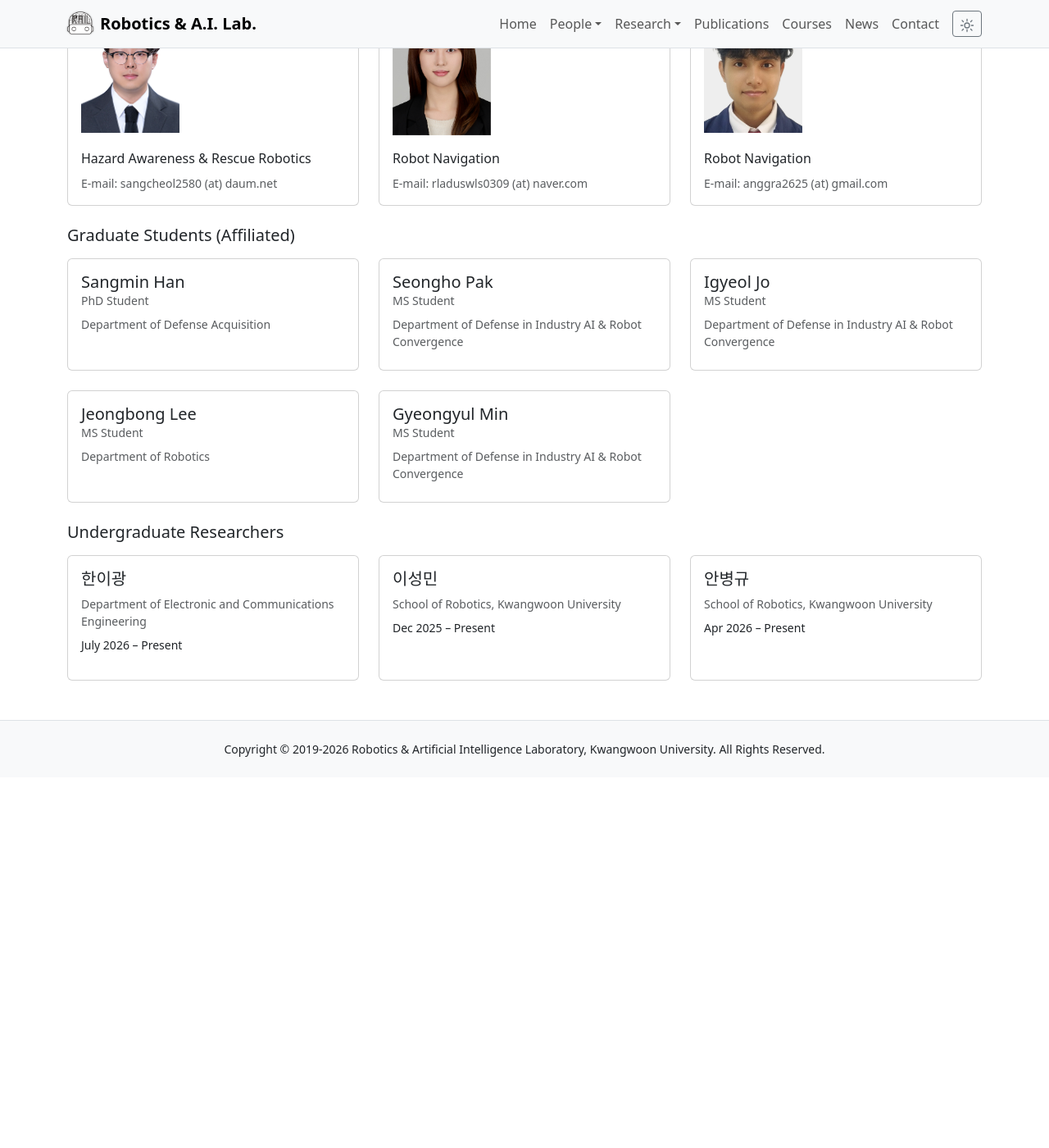
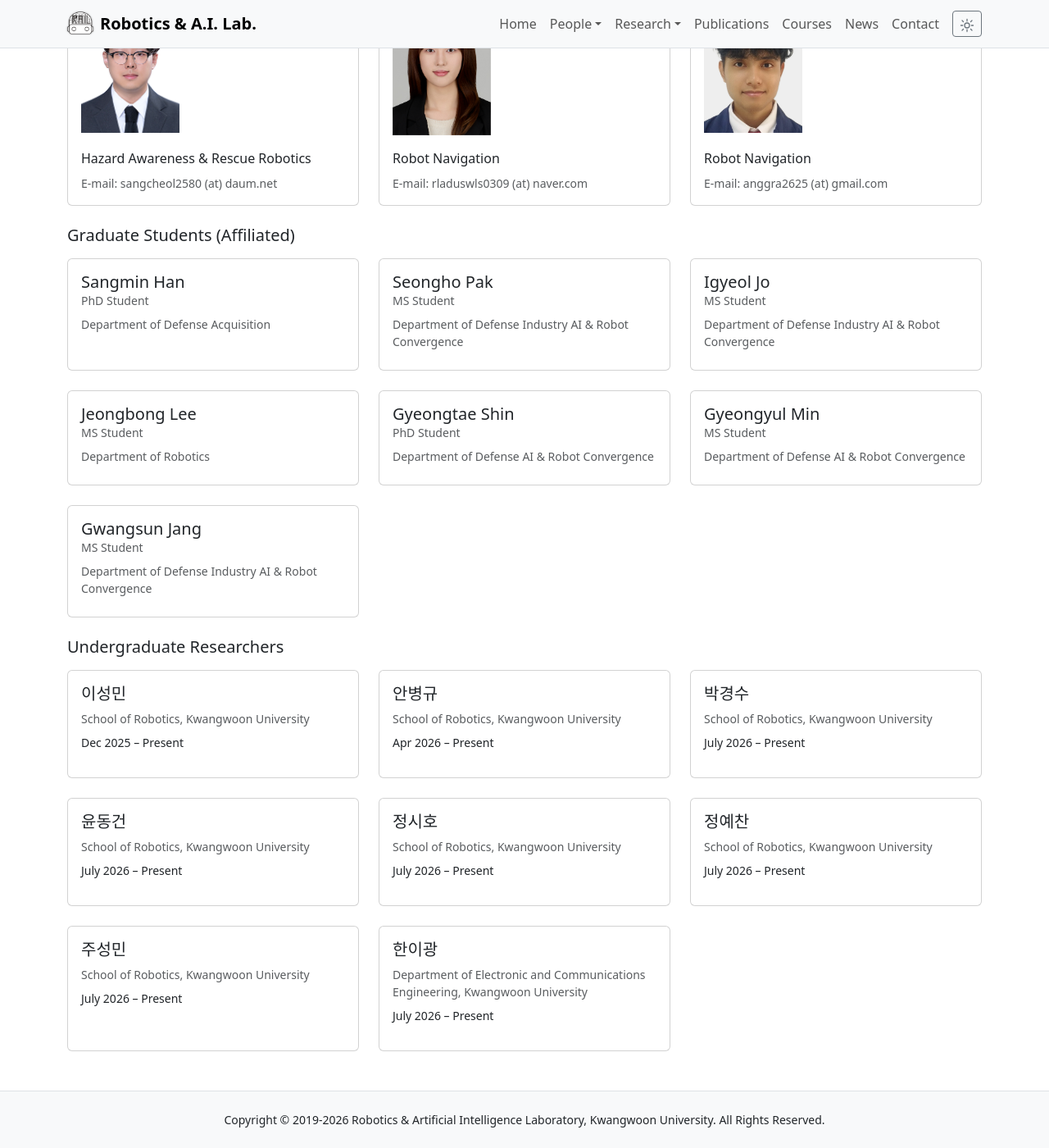
Before and after one commit to robotailab/robotailab.github.io, a Jekyll site: the page built from people/students.md, in a window 1280 px wide and 1400 px high, scrolled down 550 px. Shown: the whole window at 82% size. Built offline with Jekyll 4.4.1, drawn with Linux system fonts in a browser that asks for light colours; before the commit the page ends 1498 px from its top, so only the background shows below that.

Commit message:
Update student roster and affiliated department names

```diff
--- a/_data/people.yml
+++ b/_data/people.yml
@@ -69,7 +69,7 @@
 - name_en: Seongho Pak
   role_en: MS Student
   focus_en: ""
-  dept_en: Department of Defense in Industry AI & Robot Convergence
+  dept_en: Department of Defense Industry AI & Robot Convergence
   category: students
   level: graduate
   section: affiliated
@@ -77,7 +77,7 @@
 - name_en: Igyeol Jo
   role_en: MS Student
   focus_en: ""
-  dept_en: Department of Defense in Industry AI & Robot Convergence
+  dept_en: Department of Defense Industry AI & Robot Convergence
   category: students
   level: graduate
   section: affiliated
@@ -90,20 +90,29 @@
   level: graduate
   section: affiliated
 
-- name_en: Gyeongyul Min
-  role_en: MS Student
+- name_en: Gyeongtae Shin
+  role_en: PhD Student
   focus_en: ""
-  dept_en: Department of Defense in Industry AI & Robot Convergence
+  dept_en: Department of Defense AI & Robot Convergence
   category: students
   level: graduate
   section: affiliated
 
-- name_en: 한이광
-  role_en: Undergraduate Researcher
-  focus_en: Department of Electronic and Communications Engineering
+- name_en: Gyeongyul Min
+  role_en: MS Student
+  focus_en: ""
+  dept_en: Department of Defense AI & Robot Convergence
   category: students
-  level: undergraduate
-  period: July 2026 – Present
+  level: graduate
+  section: affiliated
+
+- name_en: Gwangsun Jang
+  role_en: MS Student
+  focus_en: ""
+  dept_en: Department of Defense Industry AI & Robot Convergence
+  category: students
+  level: graduate
+  section: affiliated
 
 - name_en: 이성민
   role_en: Undergraduate Researcher
@@ -118,6 +127,48 @@
   category: students
   level: undergraduate
   period: Apr 2026 – Present
+
+- name_en: 박경수
+  role_en: Undergraduate Researcher
+  focus_en: School of Robotics, Kwangwoon University
+  category: students
+  level: undergraduate
+  period: July 2026 – Present
+
+- name_en: 윤동건
+  role_en: Undergraduate Researcher
+  focus_en: School of Robotics, Kwangwoon University
+  category: students
+  level: undergraduate
+  period: July 2026 – Present
+
+- name_en: 정시호
+  role_en: Undergraduate Researcher
+  focus_en: School of Robotics, Kwangwoon University
+  category: students
+  level: undergraduate
+  period: July 2026 – Present
+
+- name_en: 정예찬
+  role_en: Undergraduate Researcher
+  focus_en: School of Robotics, Kwangwoon University
+  category: students
+  level: undergraduate
+  period: July 2026 – Present
+
+- name_en: 주성민
+  role_en: Undergraduate Researcher
+  focus_en: School of Robotics, Kwangwoon University
+  category: students
+  level: undergraduate
+  period: July 2026 – Present
+
+- name_en: 한이광
+  role_en: Undergraduate Researcher
+  focus_en: Department of Electronic and Communications Engineering, Kwangwoon University
+  category: students
+  level: undergraduate
+  period: July 2026 – Present
 
 - name_en: Beomsu Cho
   role_en: MS (Feb 2026)
```
